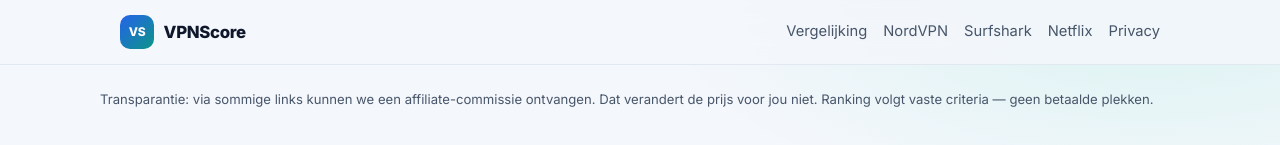
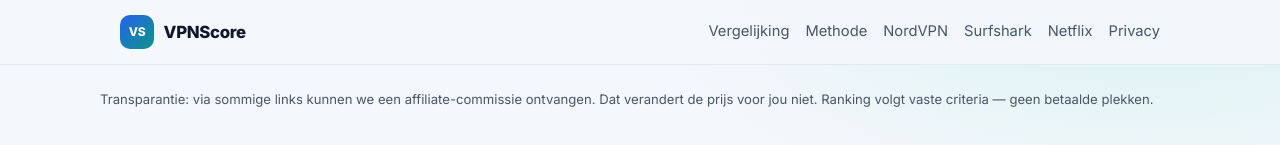
Before and after one commit to jessedkramer/vpnscore, a Next.js app: page / in a window 1280 px wide. Shown: the top 145 px of the page. Built offline with nearby package versions, Linux system fonts and the light colour scheme.

Commit message:
trust(ui): calmer hierarchy, methodology first, softer CTAs

```diff
--- a/components/SiteHeader.tsx
+++ b/components/SiteHeader.tsx
@@ -2,6 +2,7 @@ import Link from "next/link";
 
 const links = [
   { href: "/", label: "Vergelijking" },
+  { href: "/#methode", label: "Methode" },
   { href: "/reviews/nordvpn", label: "NordVPN" },
   { href: "/reviews/surfshark", label: "Surfshark" },
   { href: "/vpn-netflix", label: "Netflix" },
```
